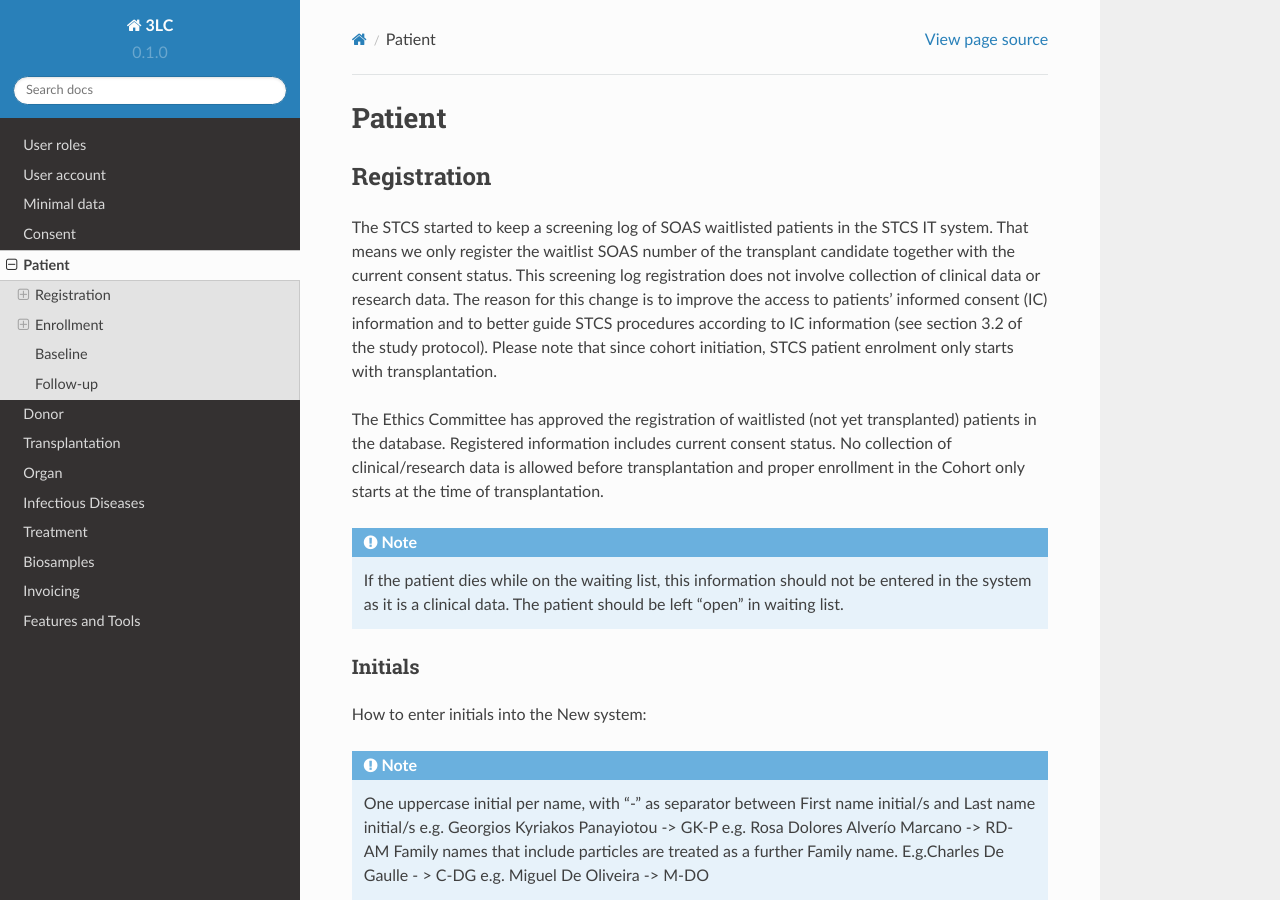
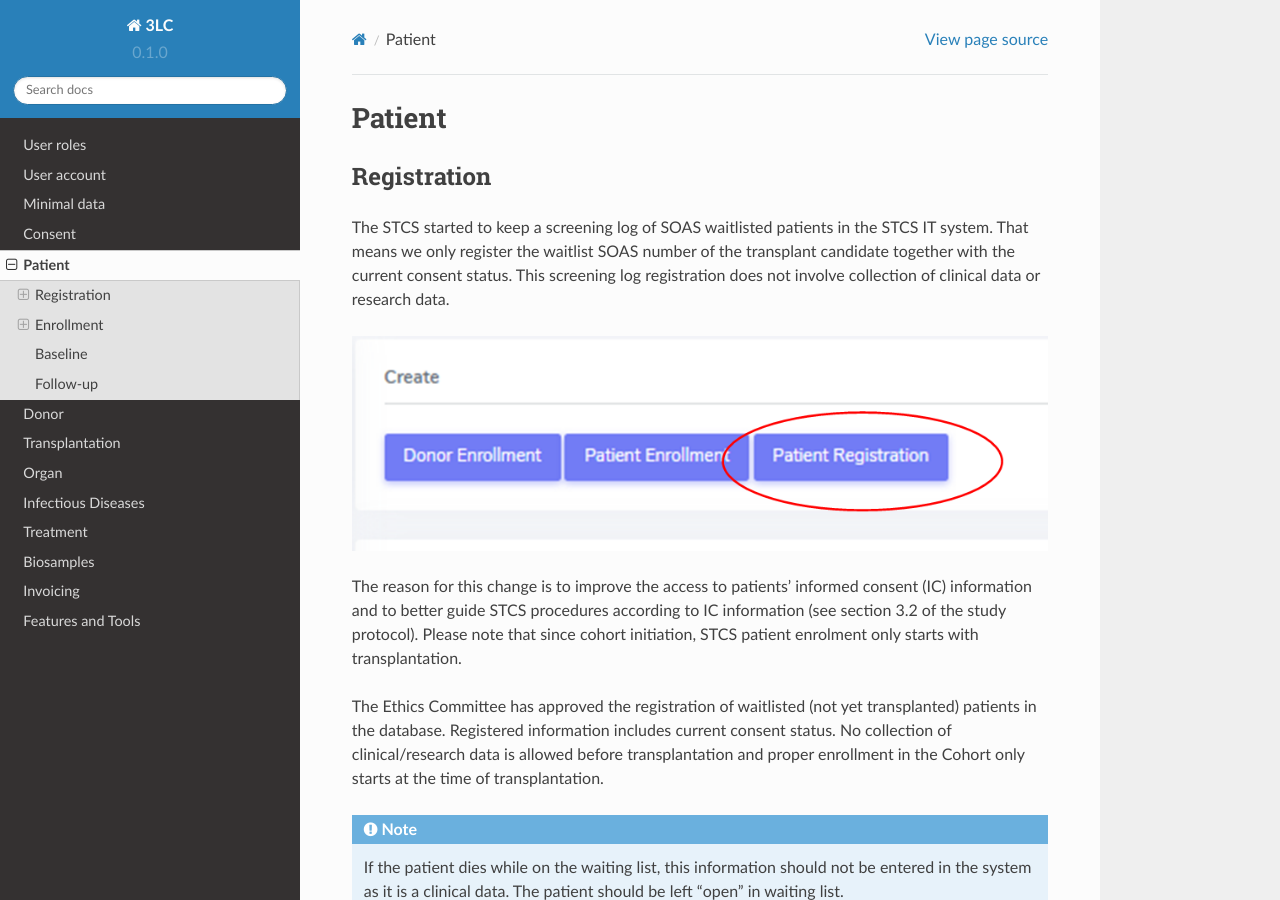
Before and after one commit to swiss-transplant-cohort-study/3LC-user-manual, a Sphinx documentation site: the page built from docs/source/patient.rst, in a window 1280 px wide and 900 px high. Built offline with Sphinx 7.4.7 and the Read the Docs theme 2.0.0, drawn with Linux system fonts in a browser that asks for light colours.

Commit message:
Update patient.rst

```diff
--- a/docs/source/patient.rst
+++ b/docs/source/patient.rst
@@ -7,6 +7,9 @@ Registration
 The STCS started to keep a screening log of SOAS waitlisted patients in the STCS IT system.
 That means we only register the waitlist SOAS number of the transplant candidate together with the current consent status.
 This screening log registration does not involve collection of clinical data or research data.
+
+.. image:: patient_regi.png
+
 The reason for this change is to improve the access to patients’ informed consent (IC) information and to better guide STCS procedures according to IC information (see section 3.2 of the study protocol). Please note that since cohort initiation, STCS patient enrolment only starts with transplantation.
 
 The Ethics Committee has approved the registration of waitlisted (not yet transplanted) patients in the database. Registered information includes current consent status. No collection of clinical/research data is allowed before transplantation and proper enrollment in the Cohort only starts at the time of transplantation.
```
